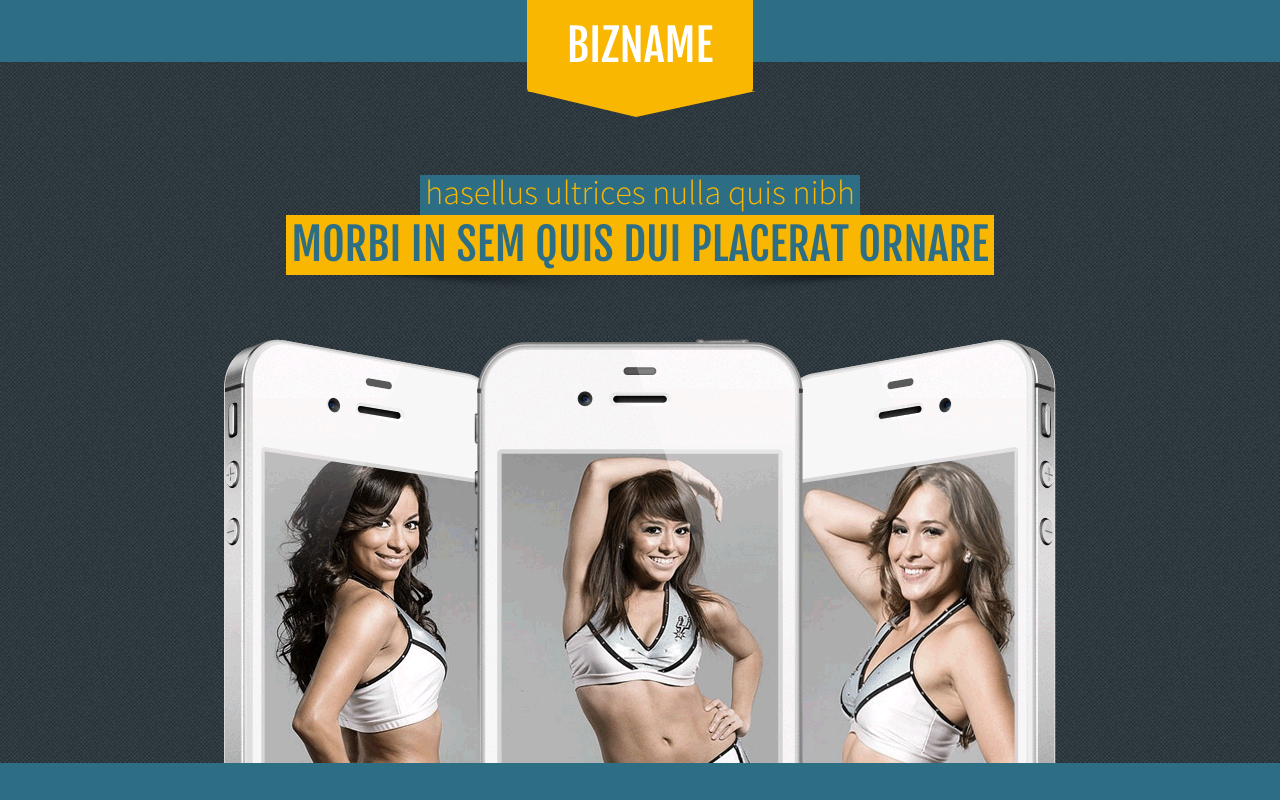
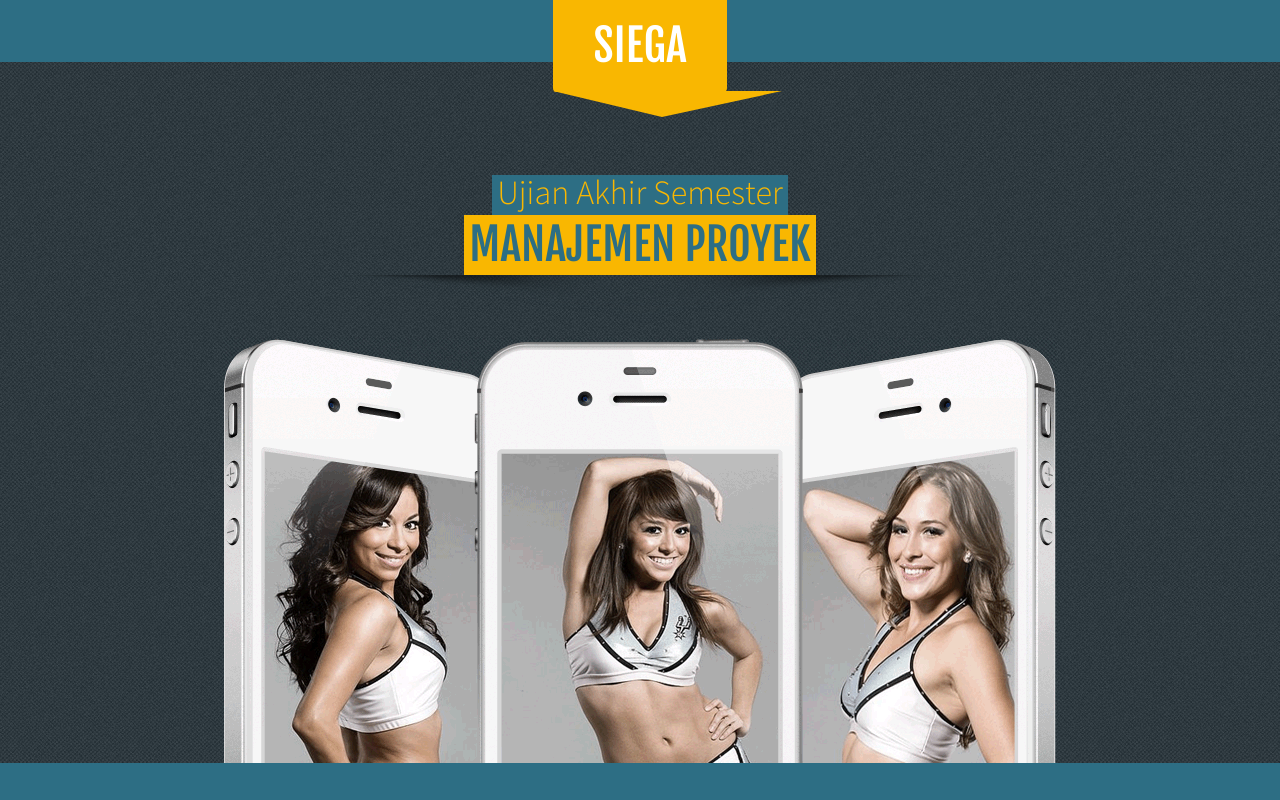
Before and after one commit to riofebrian2002/uasmanpro, a plain HTML site: page manpro/index.html in a window 1280 px wide. Shown: the top 800 px of the page. Drawn offline with Linux system fonts and the light colour scheme.

Commit message:
Melakukan perubahan pada judul pada navbar dan sebelum banner image -Ninggar

```diff
--- a/manpro/index.html
+++ b/manpro/index.html
@@ -28,7 +28,7 @@
         <div class="header-wrapper">
             <div class="container">
                 <div class="logo">
-                    <h1>bizname</h1>
+                    <h1>SIEGA</h1>
                 </div>
             <div class="menu">
                 <div class="navbar">
@@ -39,7 +39,7 @@
                             <ul class="nav">
                                 <li>
                                     <div class="site-name">
-                                        <h1>bizname</h1>
+                                        <h1>SIEGA</h1>
                                     </div>
                                 </li>
                             </ul>
@@ -54,24 +54,24 @@
                         <div class="carousel-inner">
                             <div class="item">
                                 <div class="carousel-caption">
-                                    <h2>hasellus ultrices nulla quis nibh</h2><br>
-                                    <h1>Morbi in sem quis dui placerat ornare</h1>
+                                    <h2>Ujian Akhir Semester</h2><br>
+                                    <h1>Manajemen Proyek</h1>
                                     <div class="shadow"><img src="img/shadow.png" alt=""></div>
                                 </div>
                                 <img src="img/banner-image.png" alt="">
                             </div>
                             <div class="item">
                                 <div class="carousel-caption">
-                                    <h2>hasellus ultrices nulla quis nibh</h2><br>
-                                    <h1>Morbi in sem quis dui placerat ornare</h1>
+                                    <h2>Ujian Akhir Semester</h2><br>
+                                    <h1>Manajemen Proyek</h1>
                                     <div class="shadow"><img src="img/shadow.png" alt=""></div>
                                 </div>
                                 <img src="img/banner-image.png" alt="">
                             </div>
                             <div class="item active">
                                 <div class="carousel-caption">
-                                    <h2>hasellus ultrices nulla quis nibh</h2><br>
-                                    <h1>Morbi in sem quis dui placerat ornare</h1>
+                                    <h2>Ujian Akhir Semester</h2><br>
+                                    <h1>Manajemen Proyek</h1>
                                     <div class="shadow"><img src="img/shadow.png" alt=""></div>
                                 </div>
                                 <img src="img/banner-image.png" alt="">
```
